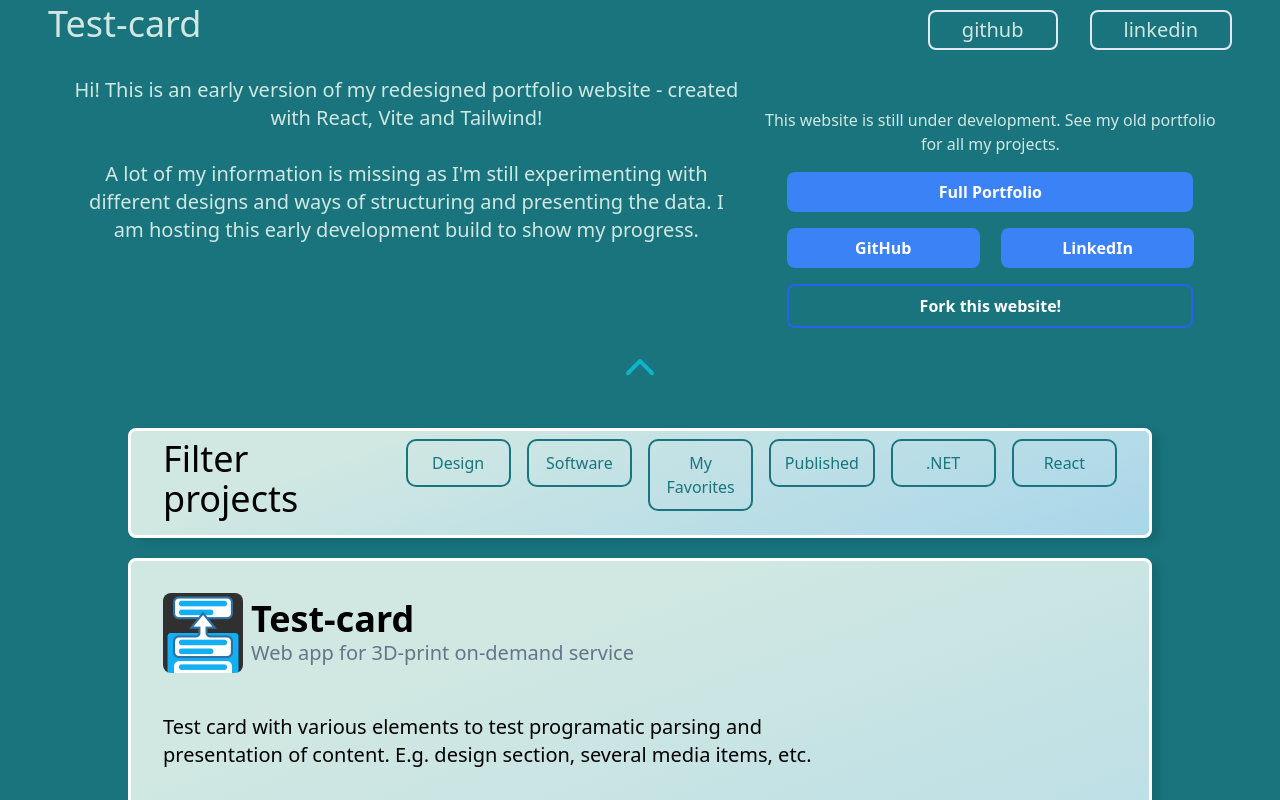
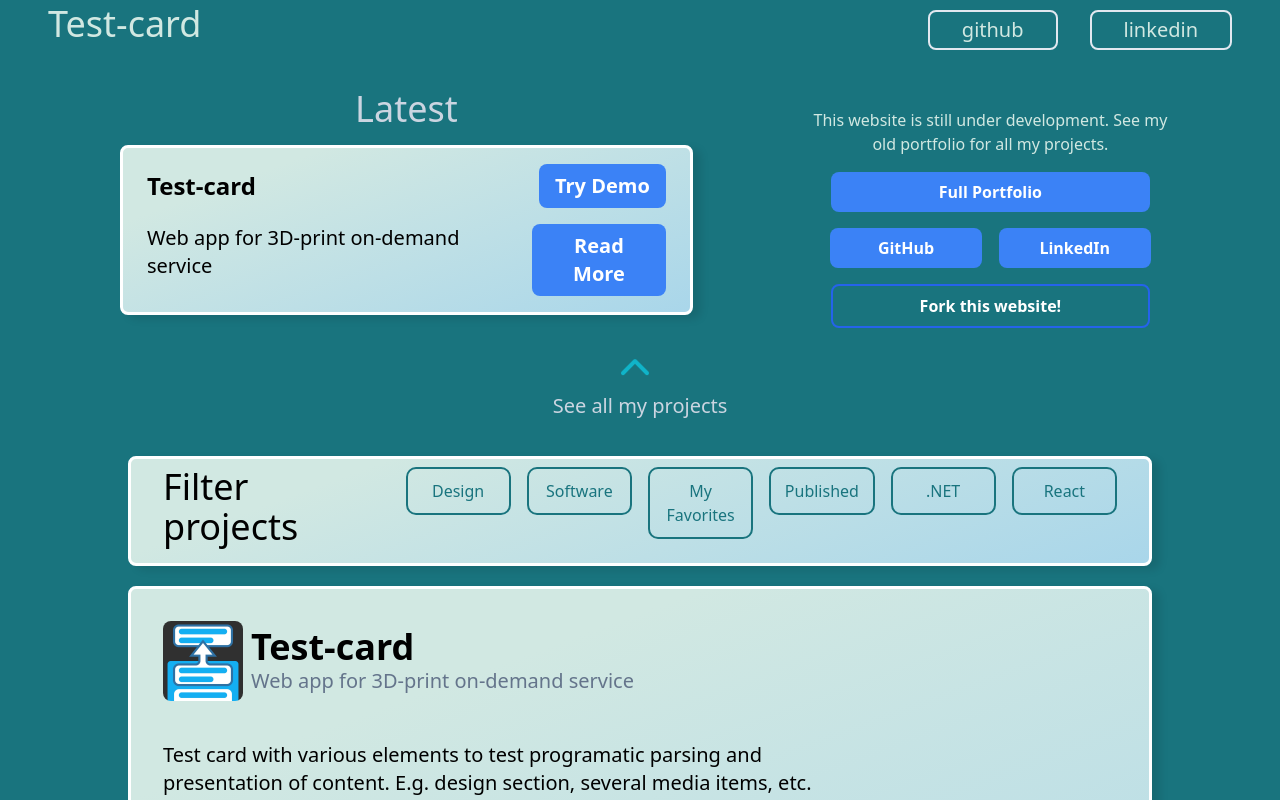
Before and after one commit to szstuff/portfolio3, a React (Vite) app: page / in a window 1280 px wide. Built offline with nearby package versions, Linux system fonts and the light colour scheme.

Commit message:
feat: added highlighted card on landingpage feat: added "see all projects" text under scroll prompt icon

```diff
--- a/src/components/LandingCard.jsx
+++ b/src/components/LandingCard.jsx
@@ -1,6 +1,7 @@
 import React from 'react'
 import ScrollDownPrompt from './ScrollDownPrompt'
 import {Button} from './Button'
+import {portfolioitems} from '../assets/portfolioitems.json'
 
 const LandingCard = React.forwardRef(({filters, setFilters}, ref) => {
   return (
@@ -11,12 +12,34 @@ const LandingCard = React.forwardRef(({filters, setFilters}, ref) => {
       px-2 md:px-8 lg:px-16
       grid grid-cols-1 md:grid-cols-5 place-content-center gap-4 text-center
     `}>
-          <div className='col-span-1 md:col-span-3 text-xl order-1 lg:px-2'>
-              <p className='text-[color:var(--primary)]'> Hi! This is an early version of my redesigned portfolio website - created with React, Vite and Tailwind!
-                  <br/> <br/>
-                  A lot of my information is missing as I'm still experimenting with different designs and ways of structuring and presenting the data. I am hosting this early development build to show my progress.</p>
+      {/* Left col: highlighted projects  */}
+         <div className='col-span-1 md:col-span-3 text-xl order-1 lg:px-2 space-y-4 lg:mx-8 xl:mx-12 self-center'>
+            <h3 className='text-4xl text-slate-300'> Latest </h3>
+            <div className='card grid grid-cols-2 rounded-lg gap-4 px-6 py-4'>
+              <div className='col-span-2 flex justify-between items-center'>
+                  <h3 className='font-semibold text-2xl'>{portfolioitems[2].title}</h3>
+                  <Button link={portfolioitems[2].links.try_demo} text={"Try Demo"}> Try </Button>
+              </div>
+              <div className='col-span-2 flex flex-row gap-4'>
+                  <p className='flex-grow text-left'>{portfolioitems[2].description}</p>
+                  <Button type="read_more" link={portfolioitems[2].id}/>
+              </div>
+            </div>
+
+            {/* <div className='card grid grid-cols-2 rounded-lg gap-4 px-6 py-4'>
+              <div className='col-span-2 flex justify-between items-center'>
+                  <h3 className='font-semibold text-2xl'>{portfolioitems[3].title}</h3>
+                  <Button link={portfolioitems[3].links.try_demo} text={"Try Demo"}> Try </Button>
+              </div>
+              <div className='col-span-2 flex flex-row gap-4'>
+                  <p className='flex-grow text-left'>{portfolioitems[3].description}</p>
+                  <Button type="read_more" link={portfolioitems[3].id}/>
+              </div>
+            </div> */}
+
           </div>
-          <div className='col-span-1 md:col-span-2 order-2 '>
+
+          <div className='col-span-1 md:col-span-2 order-2 lg:mx-8 xl:mx-12'>
             <p className='pt-8 text-[color:var(--primary)]'> This website is still under development. See my old portfolio for all my projects. </p>
             <Button link={"https://www.stilian.dev"} type={"Full Portfolio"} width={"full"} text={"Full Portfolio"} mt={"4"}/>
             <div className='grid grid-cols-2 mx-[2.5%]'>
--- a/src/components/ScrollDownPrompt.jsx
+++ b/src/components/ScrollDownPrompt.jsx
@@ -4,7 +4,8 @@ import { FaChevronUp } from 'react-icons/fa6'
 const ScrollDownPrompt = () => {
   return (
     <div className='w-fit mt-4 col-span-full order-last justify-self-center' >
-      <FaChevronUp className='col-auto scrolldownAnimation size-8'/>
+      <FaChevronUp className='col-auto scrolldownAnimation size-8 ml-[38%]'/>
+      <p className='text-xl text-slate-300'> See all my projects</p>
     </div>
   )
 }
```
